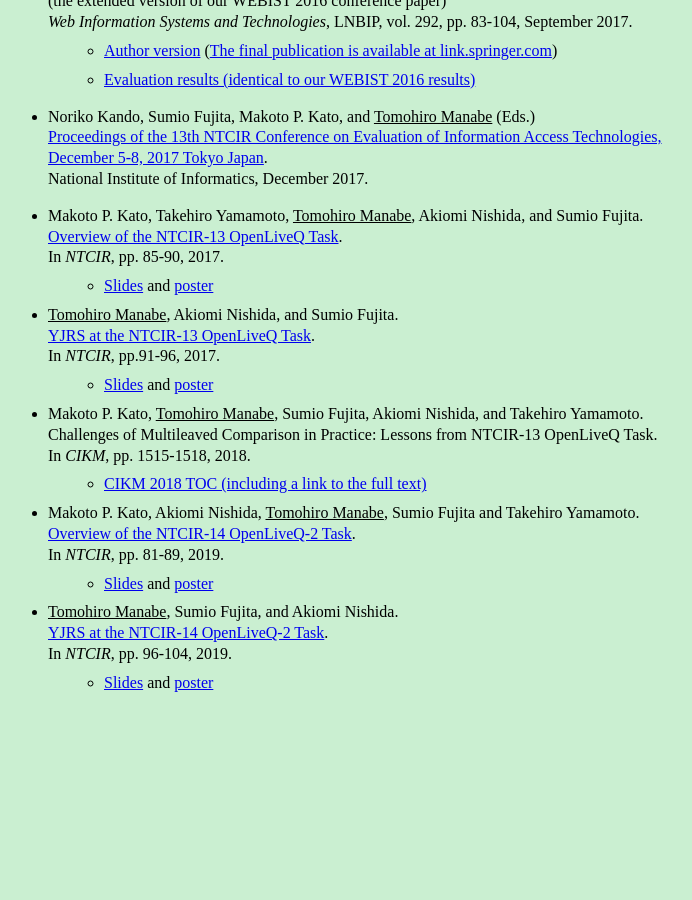
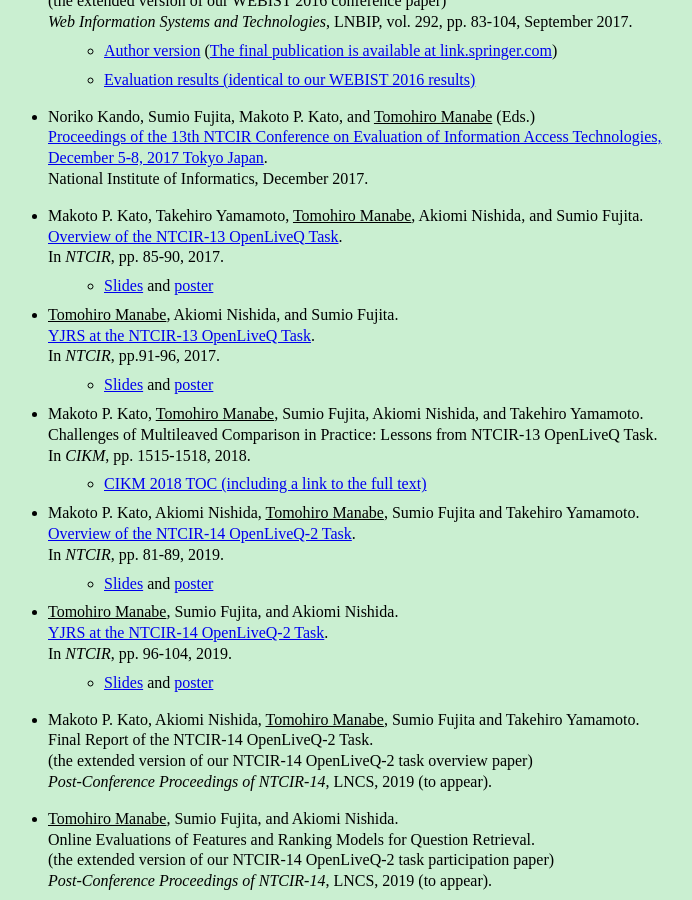
Before and after one commit to tmanabe/tmanabe.github.io, a Jekyll site: the page built from papers.md, in a window 1280 px wide and 900 px high, scrolled down 1213 px. Shown: the whole window, without its empty margins (16-708 px from the left). Built offline with Jekyll 4.4.1, drawn with Linux system fonts in a browser that asks for light colours; before the commit the page ends 1915 px from its top, so only the background shows below that.

Commit message:
27th commit

```diff
--- a/_data/papers.yml
+++ b/_data/papers.yml
@@ -78,3 +78,13 @@
     [YJRS at the NTCIR-14 OpenLiveQ-2 Task](http://research.nii.ac.jp/ntcir/workshop/OnlineProceedings14/pdf/ntcir/03-NTCIR14-OPENLIVEQ-ManabeT.pdf).<br />
     In _NTCIR_, pp. 96-104, 2019.
          *   [Slides](http://research.nii.ac.jp/ntcir/workshop/OnlineProceedings14/pdf/ntcir/03-NTCIR14-OPENLIVEQ-ManabeT-slides.pdf) and [poster](http://research.nii.ac.jp/ntcir/workshop/OnlineProceedings14/pdf/ntcir/03-NTCIR14-OPENLIVEQ-ManabeT-poster.pdf)
+ntcir192: >
+    Makoto P. Kato, Akiomi Nishida, <u>Tomohiro Manabe</u>, Sumio Fujita and Takehiro Yamamoto.<br />
+    Final Report of the NTCIR-14 OpenLiveQ-2 Task.<br />
+    (the extended version of our NTCIR-14 OpenLiveQ-2 task overview paper)<br />
+    _Post-Conference Proceedings of NTCIR-14_, LNCS, 2019 (to appear).
+ntcir193: >
+    <u>Tomohiro Manabe</u>, Sumio Fujita, and Akiomi Nishida.<br />
+    Online Evaluations of Features and Ranking Models for Question Retrieval.<br />
+    (the extended version of our NTCIR-14 OpenLiveQ-2 task participation paper)<br />
+    _Post-Conference Proceedings of NTCIR-14_, LNCS, 2019 (to appear).
--- a/_layouts/index.html
+++ b/_layouts/index.html
@@ -47,7 +47,7 @@
             </li>
         </ul>
 	{{ content }}
-        <a href="https://unicode.org/consortium/adopt-a-character.html" title="Official Bronze Sponsor - Unicode Consortium - Adopt a Character - 鍋">
+        <a href="https://home.unicode.org/adopt-a-character/" title="Official Bronze Sponsor - Unicode Consortium - Adopt a Character - 鍋">
             <img width="216" height="216" src="bronze-934B.png" />
         </a>
     </body>
--- a/papers.md
+++ b/papers.md
@@ -22,3 +22,5 @@
 *    {{ site.data.papers.cikm18 }}
 *    {{ site.data.papers.ntcir190 }}
 *    {{ site.data.papers.ntcir191 }}
+*    {{ site.data.papers.ntcir192 }}
+*    {{ site.data.papers.ntcir193 }}
```
Also changed, not shown: papers-jp.md (+2 -0 lines).
